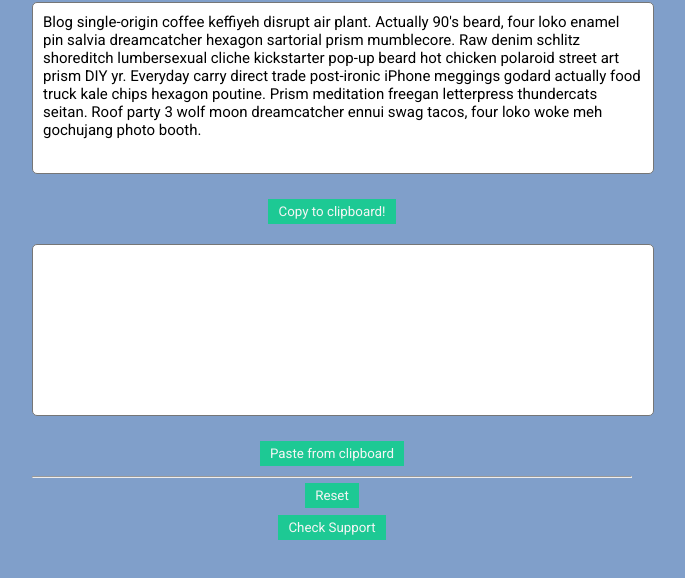
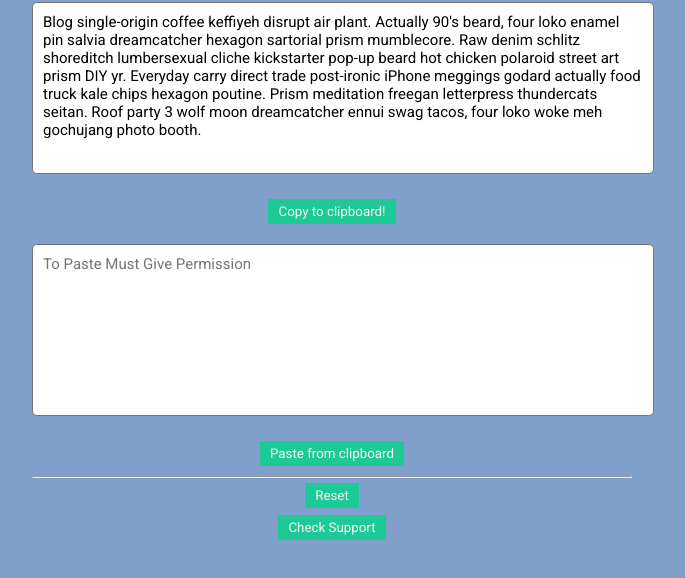
Before and after one commit to RakibRahman/copyPaste, a plain HTML site: page index.html in a window 1280 px wide. Shown: the part 66-644 px from the top of the page, without its empty margins (308-993 px from the left). Drawn offline with Linux system fonts and the light colour scheme.

Commit message:
PlaceHolder added for pasteArea

```diff
--- a/index.html
+++ b/index.html
@@ -19,7 +19,10 @@ Blog single-origin coffee keffiyeh disrupt air plant. Actually 90's beard, four
 
       <button id="copyBTN">Copy to clipboard!</button>
 
-      <textarea id="pasteArea"></textarea>
+      <textarea
+        id="pasteArea"
+        placeholder="To Paste Must Give Permission"
+      ></textarea>
       <button id="pasteBTN">Paste from clipboard</button>
       <hr />
     </div>
```
